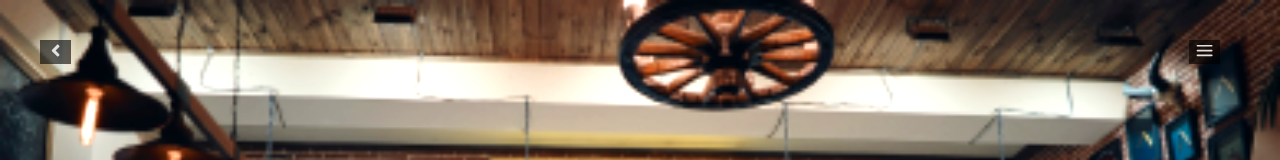
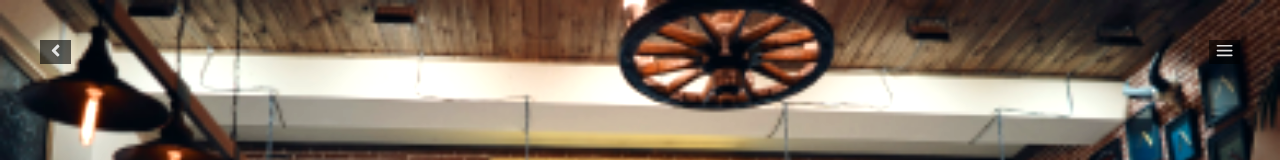
Before and after one commit to Tiago-Silva/barbershop, a Next.js app: page /Barber in a window 1280 px wide. Shown: the top 160 px of the page. Built offline with nearby package versions, Linux system fonts and the light colour scheme.

Commit message:
refactor: adjusting padding right iconMenu

```diff
--- a/src/app/components/BarberHeader/styles.ts
+++ b/src/app/components/BarberHeader/styles.ts
@@ -28,7 +28,7 @@ export const WrapperIcons = styled.div`
     width: 100%;
     top: 0;
 
-    padding: 20px 40px 0 20px;
+    padding: 20px 20px 0 20px;
 `;
 
 
```
